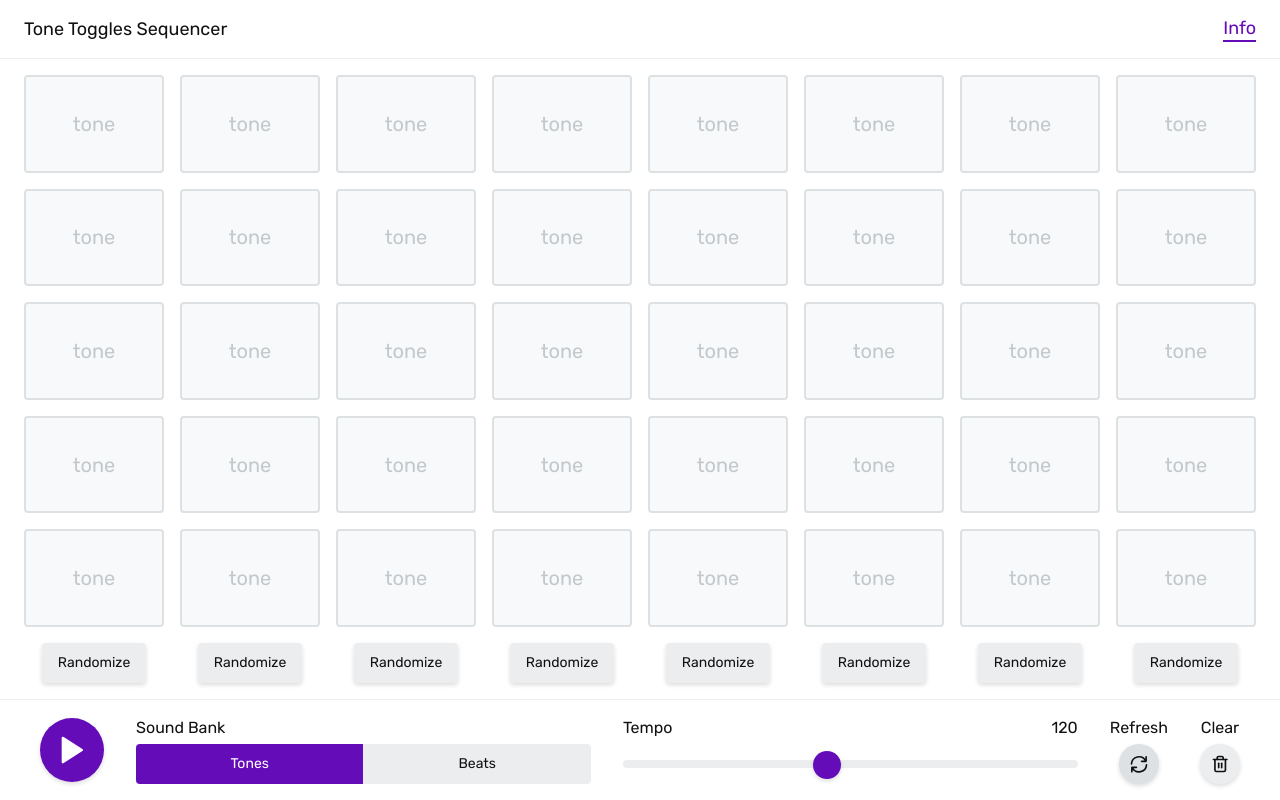
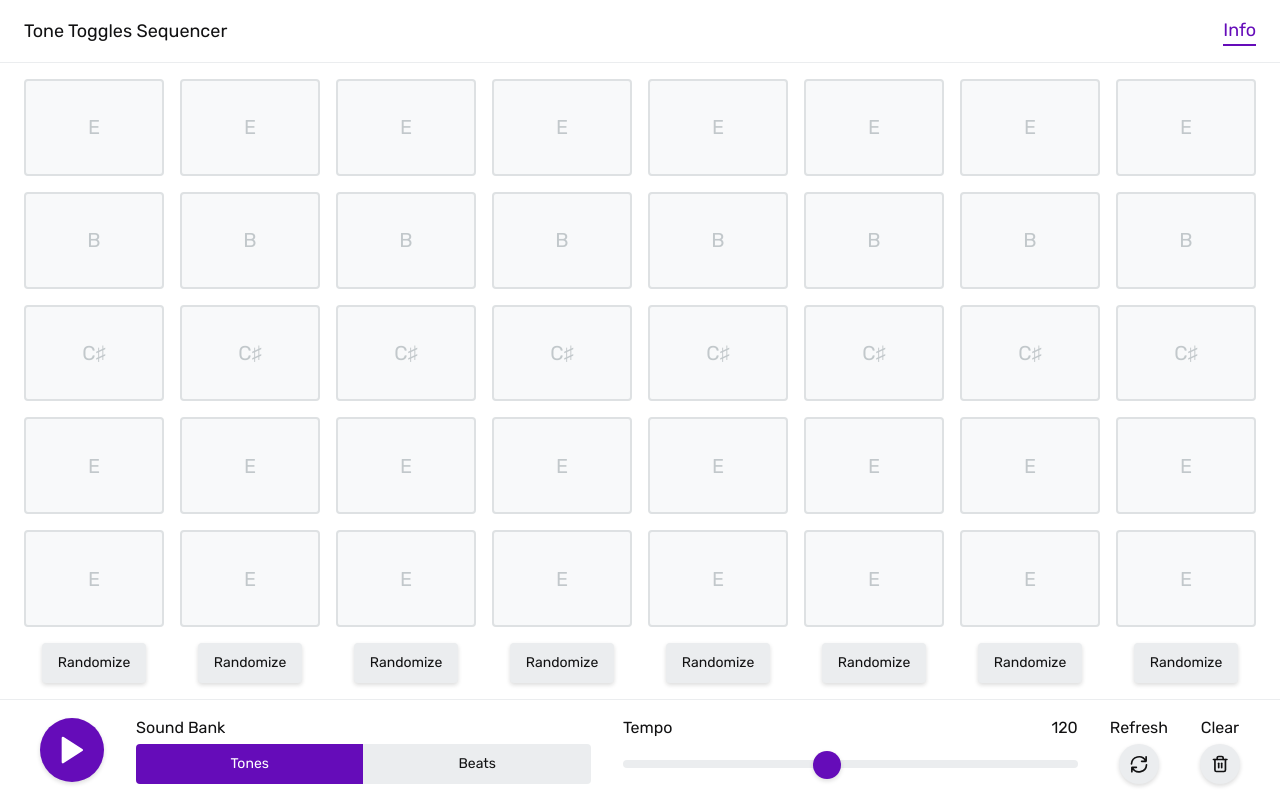
Before and after one commit to chrisschnaars/tone-toggles-sequencer, a website built with Parcel: page src/index.html in a window 1280 px wide. Both pictures are taken after a click on the button 1138 px from the left and 764 px from the top of the page. Built offline with nearby package versions, Linux system fonts and the light colour scheme.

Commit message:
Basic toggle functions working

```diff
--- a/src/index.html
+++ b/src/index.html
@@ -11,7 +11,7 @@
         />
 
         <link rel="stylesheet" href="./scss/index.scss" type="text/css" />
-        <link href="https://fonts.googleapis.com/css?family=Rubik:400,700" rel="stylesheet" />
+        <link href="https://fonts.googleapis.com/css?family=Rubik:400,500" rel="stylesheet" />
     </head>
 
     <body>
@@ -22,7 +22,7 @@
                 >
                     <h1>Tone Toggles Sequencer</h1>
 
-                    <a href="#" class="js-about-open-btn"
+                    <a href="#" class="js-about-open"
                         ><p>
                             Info
                         </p></a
@@ -146,14 +146,16 @@
         </div>
 
         <!-- About Modal  -->
-        <div class="about">
+        <div class="about container">
+            <div class="container__inner-container">
                 <div class="about__close-btn-container">
                     <button
-                    class="about__close-btn btn btn--icon btn--close js-about-close-btn"
+                        class="about__close-btn btn btn--icon btn--round btn--close js-about-close"
                         type="button"
                         name="Close"
                         aria-label="Close"
                     ></button>
+                </div>
             </div>
 
             <section class="about__content-container">
--- a/src/js/index.js
+++ b/src/js/index.js
@@ -1,7 +1,9 @@
 import toneToggleSettings from './modules/tone-toggle-settings';
+import audioSettings from './modules/audio-settings';
 import setupInteraction from './modules/interaction';
 
 window.onload = () => {
+    audioSettings.setup();
     toneToggleSettings.setupToneToggles();
     setupInteraction();
 };
--- /dev/null
+++ b/src/js/modules/audio-settings.js
@@ -0,0 +1,58 @@
+import toneToggleSettings from './tone-toggle-settings.js';
+import keySettings from './key-settings';
+import intervalSettings from './interval-settings';
+import scaleSettings from './scale-settings';
+import utils from './utils';
+
+const audioSettings = {
+    key: null,
+    keyIndex: null,
+    toneValues: [],
+    toneDisplays: [],
+
+    setup() {
+        this.keySelection();
+        this.noteSelection();
+    },
+
+    keySelection() {
+        // Selet a random key
+        this.keyIndex = utils.getRandomInteger(0, keySettings.length - 1);
+
+        // Randomly determine key octave
+        const octCoeff = utils.getRandomInteger(0, 2);
+        const octaveDivider = octCoeff < 1 ? 1 : 2;
+
+        // Set Key
+        this.key = keySettings[this.keyIndex].frequency / octaveDivider;
+    },
+
+    noteSelection() {
+        // Clear existing array
+        this.toneValues = [];
+        this.toneDisplays = [];
+
+        // Randomly select id for each tone
+        let selection = [];
+        while (selection.length < toneToggleSettings.numberofTogglesPerRow - 1) {
+            const r = utils.getRandomInteger(1, intervalSettings.length - 1);
+
+            if (selection.indexOf(r) === -1) {
+                selection.push(r);
+            }
+        }
+
+        // Add root and sort intervals
+        selection.push(0);
+        selection.sort(utils.sortNumber);
+
+        // Set tones and note display based on selection id
+        for (let i = 0; i < selection.length; i++) {
+            const id = selection[i];
+            this.toneValues.push(intervalSettings[id]);
+            this.toneDisplays.push(scaleSettings[this.keyIndex][id]);
+        }
+    },
+};
+
+export default audioSettings;
--- /dev/null
+++ b/src/js/modules/color-settings.js
@@ -0,0 +1,19 @@
+const colorSettings = [
+    ['A', '#DC312E'],
+    ['A&#9839;', '#E3682F'],
+    ['B&#9837;', '#E3682F'],
+    ['B', '#E6822C'],
+    ['B&#9839;', '#F5CC00'],
+    ['C', '#F5CC00'],
+    ['C&#9839;', '#39E14F'],
+    ['D', '#19CC67'],
+    ['D&#9839;', '#1FDBCC'],
+    ['E&#9837;', '#1FDBCC'],
+    ['E', '#10A3D4'],
+    ['F', '#6700FF'],
+    ['F&#9839;', '#A620D2'],
+    ['G', '#CB1DCB'],
+    ['G&#9839;', '#D92170'],
+];
+
+export default colorSettings;
--- /dev/null
+++ b/src/js/modules/interval-settings.js
@@ -0,0 +1,34 @@
+const root = 1;
+// const minorSecond = 12 / 11;
+// const second = 9 / 8;
+const minorThird = 6 / 5;
+const third = 5 / 4;
+const fourth = 4 / 3;
+// const tritone = 7 / 5;
+const fifth = 3 / 2;
+// const minorSixth = 8 / 5;
+const sixth = 5 / 3;
+// const seventh = 15 / 8;
+const harmonicSeventh = 7 / 4;
+// const minorSeventh = 9 / 5;
+const octave = 2;
+
+const intervalSettings = [
+    root,
+    minorThird,
+    third,
+    fourth,
+    fifth,
+    sixth,
+    harmonicSeventh,
+    octave,
+    minorThird * 2,
+    third * 2,
+    fourth * 2,
+    fifth * 2,
+    sixth * 2,
+    harmonicSeventh * 2,
+    octave * 2,
+];
+
+export default intervalSettings;
--- /dev/null
+++ b/src/js/modules/key-settings.js
@@ -0,0 +1,24 @@
+const keySettings = [
+    {
+        frequency: 110,
+        note: 'A',
+    },
+    {
+        frequency: 130.81,
+        note: 'C',
+    },
+    {
+        frequency: 146.83,
+        note: 'D',
+    },
+    {
+        frequency: 164.81,
+        note: 'E',
+    },
+    {
+        frequency: 98.0,
+        note: 'G',
+    },
+];
+
+export default keySettings;
--- /dev/null
+++ b/src/js/modules/scale-settings.js
@@ -0,0 +1,73 @@
+const scaleSettings = [
+    [
+        'A',
+        'C',
+        'C&#9839;',
+        'D',
+        'E',
+        'F&#9839;',
+        'G&#9839;',
+        'A',
+        'C',
+        'C&#9839;',
+        'D',
+        'E',
+        'F&#9839;',
+        'G&#9839;',
+        'A',
+    ],
+    ['C', 'E&#9837;', 'E', 'F', 'G', 'A', 'B', 'C', 'E&#9837;', 'E', 'F', 'G', 'A', 'B', 'C'],
+    [
+        'D',
+        'F',
+        'F&#9839;',
+        'G',
+        'A',
+        'B',
+        'C&#9839;',
+        'D',
+        'F',
+        'F&#9839;',
+        'G',
+        'A',
+        'B',
+        'C&#9839;',
+        'D',
+    ],
+    [
+        'E',
+        'G',
+        'G&#9839;',
+        'A',
+        'B',
+        'C&#9839;',
+        'D&#9839;',
+        'E',
+        'G',
+        'G&#9839;',
+        'A',
+        'B',
+        'C&#9839;',
+        'D&#9839;',
+        'E',
+    ],
+    [
+        'G',
+        'B&#9837;',
+        'B',
+        'C',
+        'D',
+        'E',
+        'F&#9839;',
+        'G',
+        'B&#9837;',
+        'B',
+        'C',
+        'D',
+        'E',
+        'F&#9839;',
+        'G',
+    ],
+];
+
+export default scaleSettings;
--- a/src/js/modules/tone-toggle-settings.js
+++ b/src/js/modules/tone-toggle-settings.js
@@ -1,4 +1,6 @@
 import ToneToggle from './tone-toggle';
+import audioSettings from './audio-settings';
+import colorSettings from './color-settings';
 
 const toneToggleSettings = {
     numberOfBeats: 8,
@@ -8,6 +10,7 @@ const toneToggleSettings = {
 
     setupToneToggles() {
         this.createToggleObjects();
+        this.updateToggleNotes();
     },
 
     createToggleObjects() {
@@ -23,22 +26,23 @@ const toneToggleSettings = {
 
             // Create a tone toggle for each beat in each row
             for (let j = 0; j < this.numberofTogglesPerRow; j++) {
-                this.toneToggles[index] = new ToneToggle(index, i, j);
-
                 // Create toggle DOM element
                 const tt = document.createElement('div');
                 tt.id = index;
                 tt.classList.add('tone-toggles__toggle', `beat-${i}`);
 
+                // Create object
+                this.toneToggles[index] = new ToneToggle(index, i, j, tt);
+
                 // Add note display
                 const noteDisplay = document.createElement('p');
-                noteDisplay.classList.add('tone-toggles__display', `note-${j}`);
+                noteDisplay.classList.add('tone-toggles__display', 'js-note-display');
                 noteDisplay.innerHTML = 'tone';
                 tt.append(noteDisplay);
 
                 // Add beat display
                 const beatDisplay = document.createElement('p');
-                beatDisplay.classList.add('tone-toggles__display', `beatTone-${j}`);
+                beatDisplay.classList.add('tone-toggles__display', 'js-beat-display');
                 tt.append(beatDisplay);
 
                 // Add tone toggle to beat container
@@ -59,6 +63,38 @@ const toneToggleSettings = {
         randomButton.innerText = 'Randomize';
         parentDiv.append(randomButton);
     },
+
+    updateToggleNotes() {
+        // Update note displays in each toggle
+        const noteDisplays = document.querySelectorAll('.js-note-display');
+
+        for (let i = 0; i < this.toneToggles.length; i++) {
+            const tt = this.toneToggles[i];
+
+            noteDisplays[i].innerHTML = audioSettings.toneDisplays[tt.row];
+            tt.tone = audioSettings.toneValues[tt.row];
+            tt.toneColor = this.setToggleColor(audioSettings.toneDisplays[tt.row]);
+            tt.toggleColors();
+        }
+    },
+
+    setToggleColor(note) {
+        for (let i = 0; i < colorSettings.length; i++) {
+            if (note === colorSettings[i][0]) {
+                return colorSettings[i][1];
+            }
+        }
+    },
+
+    clearTones() {
+        for (let i = 0; i < this.toneToggles.length; i++) {
+            let tt = this.toneToggles[i];
+
+            tt.activeTone = false;
+            tt.activeBeat = false;
+            tt.toggleColors();
+        }
+    },
 };
 
 export default toneToggleSettings;
--- a/src/js/modules/tone-toggle.js
+++ b/src/js/modules/tone-toggle.js
@@ -1,26 +1,51 @@
 import toneToggleSettings from './tone-toggle-settings';
 
 class ToneToggle {
-    constructor(id, beat, row) {
+    constructor(id, beat, row, div) {
         this.id = id;
         this.beat = beat;
         this.row = row;
-        this.color = null;
+        this.toggleDiv = div;
+        this.toneColor = null;
+        this.beatColor = '#3e3e42';
+        this.textColor = '#fff';
         this.activeTone = false;
         this.tone = 0;
-        this.toneDisplay = 'Tone';
         this.activeBeat = false;
-        this.beat = 0;
-        this.beatDisplay = 'Beat';
+        this.beatTone = 0;
         this.randomState = false;
     }
 
     toggle() {
+        // Toggle state
         if (!toneToggleSettings.beatMode) {
-            this.activeTone = this.activeTone ? !this.activeTone : this.activeTone;
+            this.activeTone = !this.activeTone;
         } else {
-            this.activeTone = this.activeBeat ? !this.activeBeat : this.activeBeat;
+            this.activeBeat = !this.activeBeat;
         }
+
+        // Change color state
+        this.toggleColors();
+    }
+
+    toggleColors() {
+        // Set to default state
+        let c1 = null;
+        let c2 = null;
+
+        // Update if toggle is active
+        if (toneToggleSettings.beatMode && this.activeBeat) {
+            c1 = this.beatColor;
+            c2 = this.textColor;
+        } else if (!toneToggleSettings.beatMode && this.activeTone) {
+            c1 = this.toneColor;
+            c2 = this.textColor;
+        }
+
+        // Set colors
+        this.toggleDiv.style.backgroundColor = c1;
+        this.toggleDiv.style.borderColor = c1;
+        this.toggleDiv.style.color = c2;
     }
 }
 
--- /dev/null
+++ b/src/js/modules/utils.js
@@ -0,0 +1,11 @@
+const utils = {
+    getRandomInteger(min, max) {
+        return Math.floor(Math.random() * (max - min + 1)) + min;
+    },
+
+    sortNumber(a, b) {
+        return a - b;
+    },
+};
+
+export default utils;
--- a/src/scss/components/_about.scss
+++ b/src/scss/components/_about.scss
@@ -12,8 +12,6 @@
     visibility: hidden;
     width: 100%;
     z-index: 100;
-
-    display: none;
 }
 
 .about--visible {
@@ -26,18 +24,13 @@
 
 .about__close-btn-container {
     position: absolute;
-    right: 1rem;
-    top: 1rem;
-
-    @media (min-width: $breakpoint_small) {
-        right: 3rem;
-        top: 1.25rem;
-    }
+    right: $space-2;
+    top: $space-2;
 }
 
 .about__content-container {
     margin: 0 auto;
-    // max-width: $content-max-width;
+    max-width: 38rem;
     padding-bottom: 5rem;
     padding-top: 5rem;
     width: 100%;
@@ -46,7 +39,13 @@
 .about__content-section {
     margin-bottom: 2rem;
 
-    &:last-child {
-        margin-bottom: 0;
+    p,
+    h3 {
+        margin-bottom: 1rem;
+    }
+
+    h2,
+    h3 {
+        font-weight: $font-weight_heavy;
     }
 }
--- a/src/scss/components/_tone-toggles.scss
+++ b/src/scss/components/_tone-toggles.scss
@@ -4,6 +4,7 @@
 }
 
 .tone-toggles__container {
+    align-content: stretch;
     display: flex;
     flex: 1 1 auto;
     flex-direction: column;
@@ -17,8 +18,9 @@
 }
 
 .tone-toggles__beat-container {
-    align-items: flex-start;
+    align-items: center;
     display: flex;
+    flex: 1;
     flex-direction: row;
     justify-content: flex-start;
     padding: $space-1;
@@ -44,8 +46,9 @@
     display: flex;
     flex: 1 0 0;
     flex-direction: column;
+    height: 100%;
     justify-content: center;
-    margin: 0 0.25rem 0 0;
+    margin: 0 0.5rem 0 0;
     min-width: 1rem;
     transition: all $transition-duration-base $transition-timing-base;
     width: 100%;
--- a/src/scss/elements/_forms.scss
+++ b/src/scss/elements/_forms.scss
@@ -6,15 +6,18 @@ body:not(.user-is-tabbing) textarea:focus {
 }
 
 button {
+    align-items: center;
     background: $color_gray-2;
     border: none;
     border-radius: $border-radius_btn;
     @include button_box-shadow;
     color: $color_black;
     cursor: pointer;
-    display: inline-block;
+    display: flex;
+    flex-direction: column;
     font-family: inherit;
     font-size: $font-size_14;
+    justify-content: center;
     line-height: 1;
     margin: 0;
     padding: 0.75rem 1rem;
--- a/src/scss/elements/_typography.scss
+++ b/src/scss/elements/_typography.scss
@@ -33,5 +33,6 @@ p {
 
     @media (min-width: $breakpoint_small) {
         font-size: $font-size_18;
+        line-height: 1.75rem;
     }
 }
--- a/src/scss/objects/_container.scss
+++ b/src/scss/objects/_container.scss
@@ -10,5 +10,4 @@
 .container__inner-container--small {
     padding-bottom: $space-2;
     padding-top: $space-2;
-    width: 100%;
 }
--- a/src/scss/settings/_variables.scss
+++ b/src/scss/settings/_variables.scss
@@ -13,7 +13,7 @@ $font-size_36: 2.25rem;
 
 // Font Weights
 $font-weight_normal: 400;
-$font-weight_heavy: 700;
+$font-weight_heavy: 500;
 
 // Colors
 $color_white: #ffffff;
```
Also changed, not shown: src/js/modules/interaction.js (+42 -61 lines), src/js/modules/tone-settings.js (+116 -36 lines), src/scss/components/_control-bar.scss (+6 -1 lines), src/js/modules/old-audio.js (renamed from src/js/modules/audio.js). Lines whose indentation alone changed are shown as unchanged.
